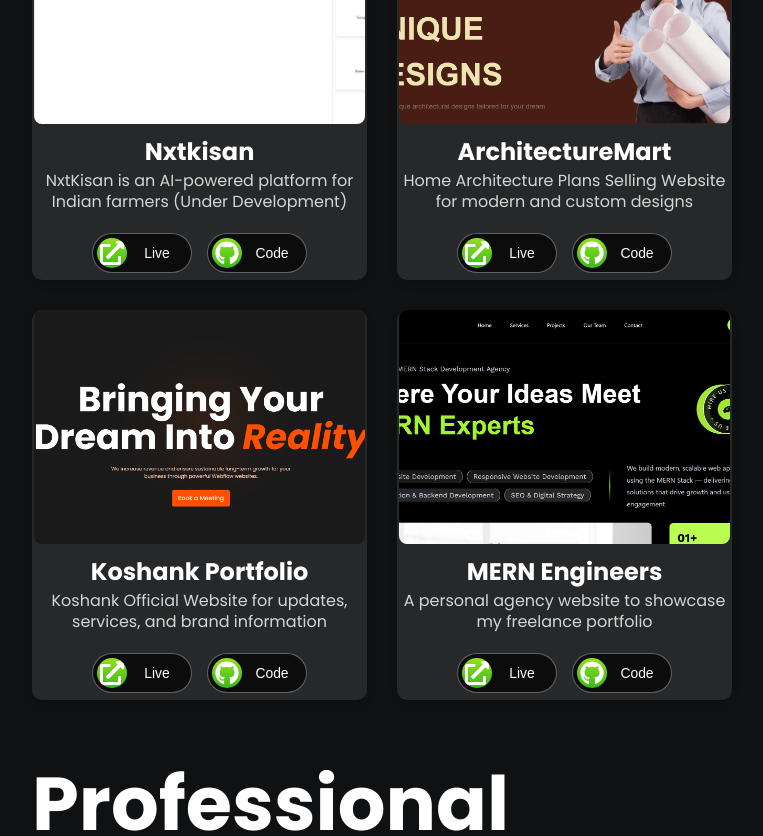
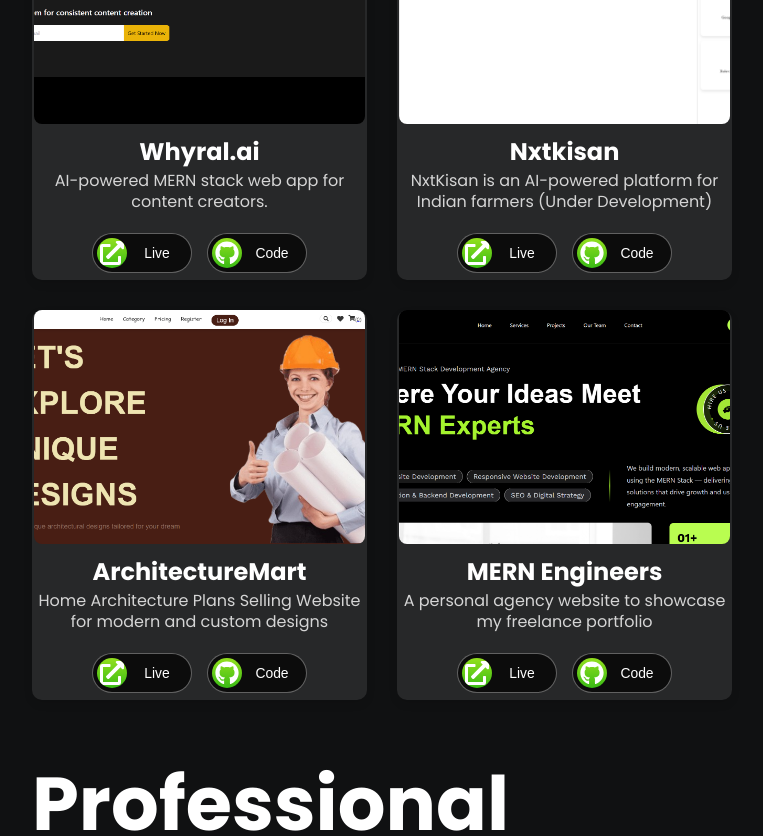
Before and after one commit to DineshPawar7/DineshPawar-Portfolio07, a React (Create React App) app: page / in a window 1280 px wide. Shown: the part 1020-1856 px from the top of the page, without its empty margins (478-1241 px from the left). Built offline with nearby package versions, Linux system fonts and the light colour scheme; no server answers.

Commit message:
update project section

```diff
--- a/src/App.js
+++ b/src/App.js
@@ -24,7 +24,7 @@ function App() {
           <Card />
         </div>
 
-        <div className="right-components">
+        <div className="right-components mainBg">
           <Routes>
             <Route path="/" element={<Home />} />
             <Route path="/projects" element={<Projects />} />
--- a/src/pages/Projects.js
+++ b/src/pages/Projects.js
@@ -1,38 +1,42 @@
 import React from "react";
 import "../styles/Project.css";
-import Koshank from "../assets/koshank.png";
+import Whyral from "../assets/whyral.png";
 import Nxtkisan from "../assets/nxtkisan.png";
 import Archmart from "../assets/archmart.png";
 import MERN from "../assets/mernEngineers.png";
 import { FaGithub } from "react-icons/fa";
-import { FaExternalLinkAlt } from 'react-icons/fa';
+import { FaExternalLinkAlt } from "react-icons/fa";
 import AnimatedButton from "../components/AnimatedButton";
 
 const projectsData = [
    {
     id: 1,
+    title: "Whyral.ai",
+    description:
+      "AI-powered MERN stack web app for content creators.",
+    github: "https://github.com/DineshPawar7/koshank-portfolio",
+    live: "https://koshank-testing.netlify.app/",
+    img: Whyral,
+  },
+  {
+    id: 2,
     title: "Nxtkisan",
-    description: "NxtKisan is an AI-powered platform for Indian farmers (Under Development)",
+    description:
+      "NxtKisan is an AI-powered platform for Indian farmers (Under Development)",
     github: "https://github.com/DineshPawar7/nxtkisan-client",
     live: "https://nxtkisan.vercel.app/",
     img: Nxtkisan,
   },
   {
-    id: 2,
+    id: 3,
     title: "ArchitectureMart",
-    description: "Home Architecture Plans Selling Website for modern and custom designs",
+    description:
+      "Home Architecture Plans Selling Website for modern and custom designs",
     github: "https://github.com/DineshPawar7/architectureMart",
     live: "https://architecture-mart07.vercel.app",
     img: Archmart,
   },
-  {
-    id: 3,
-    title: "Koshank Portfolio",
-    description: "Koshank Official Website for updates, services, and brand information",
-    github: "https://github.com/DineshPawar7/koshank-portfolio",
-    live: "https://koshank-testing.netlify.app/",
-    img: Koshank,
-  },
+
   {
     id: 4,
     title: "MERN Engineers",
@@ -41,8 +45,6 @@ const projectsData = [
     live: "https://mernengineers.netlify.app",
     img: MERN,
   },
-
-
 ];
 
 const Projects = () => {
```
Also changed, not shown: src/App.css (line endings or trailing spaces), src/assets/koshank.png (deleted), src/assets/whyral.png (added). Lines whose indentation alone changed are shown as unchanged.
